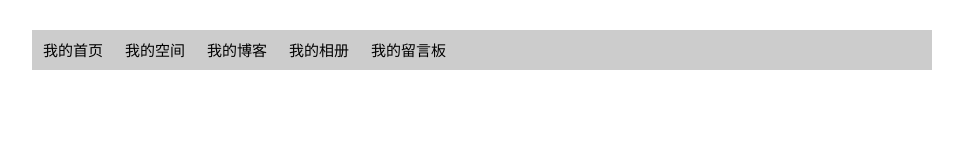
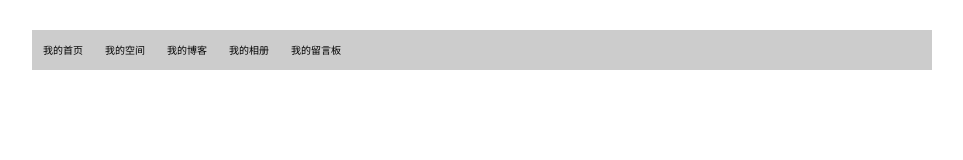
Before and after one commit to hebiao/hebiao.github.com, a plain HTML site: page index.html in a window 1280 px wide. Shown: the whole page, without its empty margins (158-1121 px from the left). Drawn offline with Linux system fonts and the light colour scheme.

Commit message:
Update style.css

```diff
--- a/style/style.css
+++ b/style/style.css
@@ -23,6 +23,6 @@ div,body,ul,li{margin:0;padding:0}
 		line-height:40px;
 			float:left;
 	}
-	#nav ul li a{display:block;font-size:15px; height:40px;color:#000;
+	#nav ul li a{display:block;font-size:10px; height:40px;color:#000;
 							text-decoration:none;float:left;padding:0 10px;}
 	#nav ul li a:hover{color:#fff;background:#000;}
```
